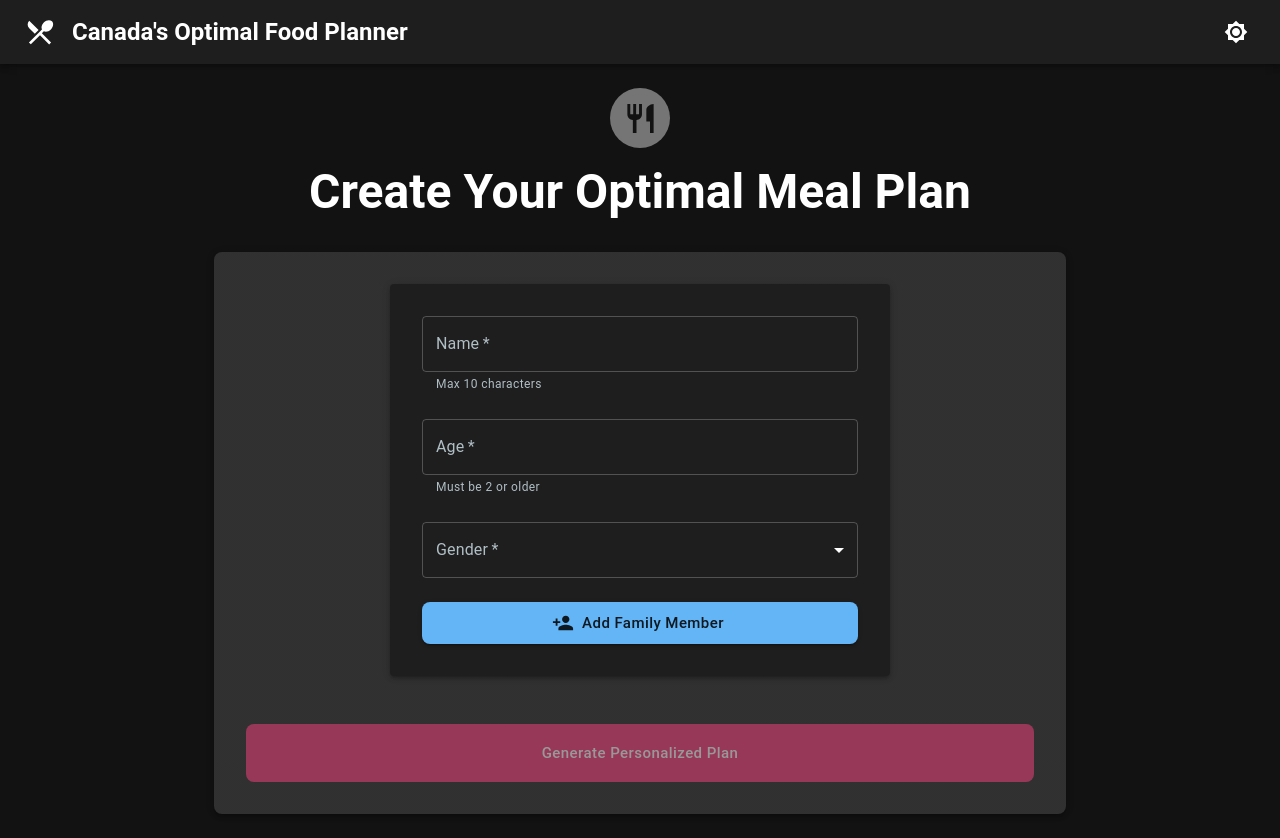
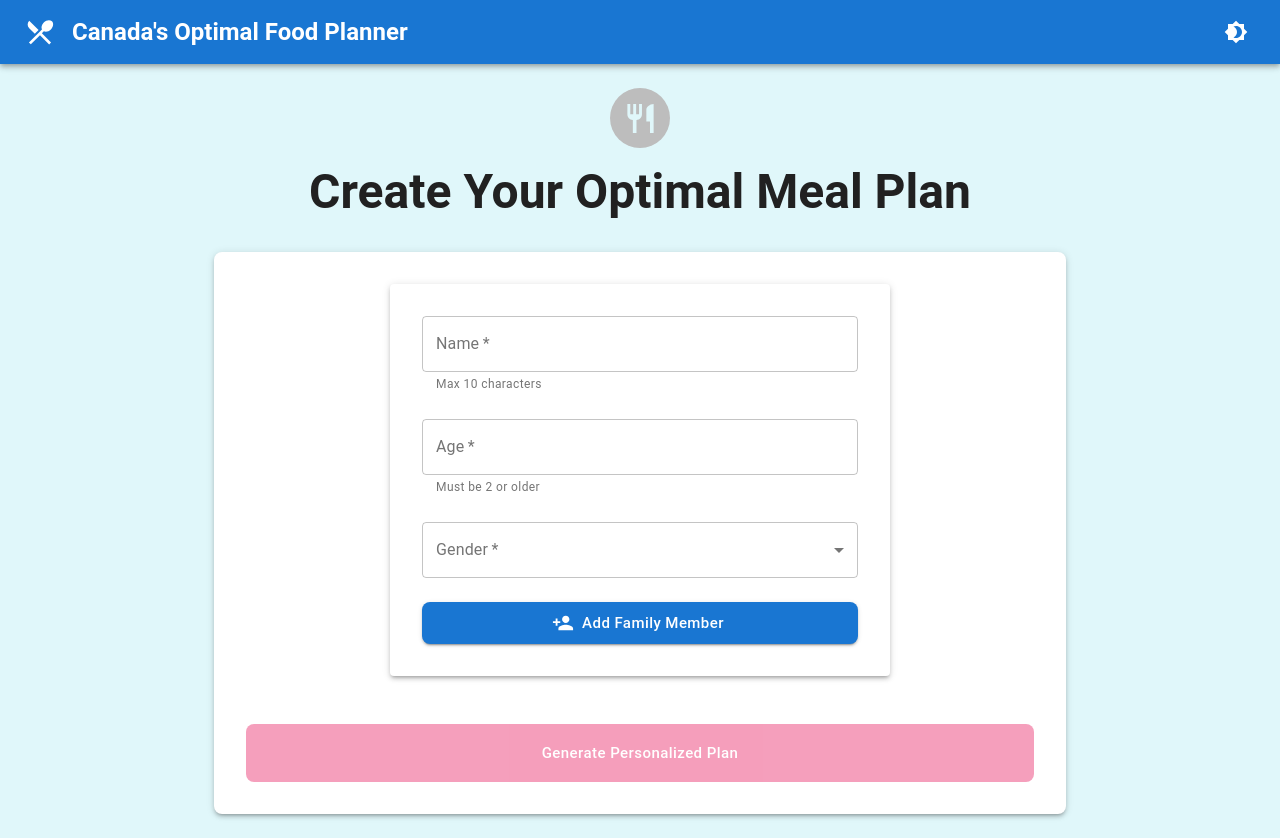
Before and after one commit to reza-yb/signal, a React (Vite) app: page / in a window 1280 px wide. Built offline with nearby package versions, Linux system fonts and the light colour scheme.

Commit message:
hooks moved to hooks directory

```diff
--- a/src/App.tsx
+++ b/src/App.tsx
@@ -1,91 +1,23 @@
-import React, { useEffect, useState, useMemo } from 'react';
-import { BrowserRouter as Router, Route, Routes } from 'react-router-dom';
-import { ThemeProvider, createTheme } from '@mui/material/styles';
-import CssBaseline from '@mui/material/CssBaseline';
-import Box from '@mui/material/Box';
-import { parseCSV } from './utils/csvParser';
-import { FoodGroup, FoodItem, ServingRecommendation, DirectionalStatement, FamilyMember } from './types/foodGuide';
-import { logger } from './utils/logger';
-import { getFilePath } from './config';
-import baseTheme from './theme';
-import Alert from '@mui/material/Alert';
-
+import React, { useState, useMemo } from 'react';
+import { ThemeProvider, CssBaseline, Alert, Box } from '@mui/material';
+import { BrowserRouter as Router, Routes, Route } from 'react-router-dom';
+import { useCSVData } from './hooks/useCSVData';
+import { lightTheme, darkTheme } from './theme';
 import Header from './components/Header';
 import Home from './pages/Home';
 import MyPlan from './pages/MyPlan';
+import { FamilyMember } from './types/foodGuide';
 
 const App: React.FC = () => {
-  const [foodGroups, setFoodGroups] = useState<FoodGroup[]>([]);
-  const [foods, setFoods] = useState<FoodItem[]>([]);
-  const [servings, setServings] = useState<ServingRecommendation[]>([]);
-  const [directionalStatements, setDirectionalStatements] = useState<DirectionalStatement[]>([]);
-  const [error, setError] = useState<string | null>(null);
+  const { foodGroups, foods, servings, directionalStatements, error } = useCSVData();
+  const [familyMembers, setFamilyMembers] = useState<FamilyMember[]>([]);
+  const [mode, setMode] = useState<'light' | 'dark'>('light');
 
-  const [familyMembers, setFamilyMembers] = useState<FamilyMember[]>([]);
+  const theme = useMemo(() => mode === 'light' ? lightTheme : darkTheme, [mode]);
 
-  const [mode, setMode] = useState<'light' | 'dark'>('dark');
-
-  const colorMode = useMemo(
-    () => ({
-      toggleColorMode: () => {
-        setMode((prevMode) => (prevMode === 'light' ? 'dark' : 'light'));
-      },
-    }),
-    [],
-  );
-
-  const theme = useMemo(
-    () =>
-      createTheme({
-        ...baseTheme,
-        palette: {
-          mode,
-          ...(mode === 'light'
-            ? {
-                // Light mode colors
-                primary: { main: '#2196f3' },
-                secondary: { main: '#ff4081' },
-                background: { default: '#f5f5f5', paper: '#ffffff' },
-                text: { primary: '#333333', secondary: '#666666' },
-              }
-            : {
-                // Updated dark mode colors
-                primary: { main: '#64b5f6' },  // Lighter blue
-                secondary: { main: '#ff80ab' },  // Lighter pink
-                background: { default: '#121212', paper: '#1e1e1e' },
-                text: { primary: '#ffffff', secondary: '#b0bec5' },
-              }),
-        },
-      }),
-    [mode],
-  );
-
-  useEffect(() => {
-    const loadCSVData = async () => {
-      try {
-        logger.info('Starting to load CSV data...');
-
-        const foodGroupData = await parseCSV<FoodGroup>(getFilePath('foodGroups'));
-        setFoodGroups(foodGroupData);
-
-        const foodItemData = await parseCSV<FoodItem>(getFilePath('foods'));
-        setFoods(foodItemData);
-
-        const servingData = await parseCSV<ServingRecommendation>(getFilePath('servings'));
-        setServings(servingData);
-
-        const statementData = await parseCSV<DirectionalStatement>(getFilePath('directionalStatements'));
-        setDirectionalStatements(statementData);
-
-        logger.info('All CSV data loaded successfully');
-      } catch (error) {
-        logger.error('Error loading CSV data:', error);
-        setError(`Failed to load CSV data: ${error instanceof Error ? error.message : String(error)}`);
-      }
-    };
-
-    loadCSVData();
-  }, []);
+  const toggleColorMode = () => {
+    setMode((prevMode) => (prevMode === 'light' ? 'dark' : 'light'));
+  };
 
   const generatePlan = (members: FamilyMember[]) => {
     setFamilyMembers(members);
@@ -102,7 +34,7 @@ const App: React.FC = () => {
           width: '100vw',
           bgcolor: 'background.default',
         }}>
-          <Header toggleColorMode={colorMode.toggleColorMode} />
+          <Header toggleColorMode={toggleColorMode} />
           {error && <Alert severity="error">{error}</Alert>}
           <Box component="main" sx={{
             flexGrow: 1,
--- a/src/components/HeaderStyles.tsx
+++ b/src/components/HeaderStyles.tsx
@@ -4,12 +4,8 @@ import Toolbar from '@mui/material/Toolbar';
 import Button from '@mui/material/Button';
 
 export const StyledAppBar = styled(AppBar)(({ theme }) => ({
-  background: theme.palette.mode === 'light'
-    ? theme.palette.primary.main
-    : theme.palette.background.paper,
-  color: theme.palette.mode === 'light'
-    ? theme.palette.primary.contrastText
-    : theme.palette.text.primary,
+  background: theme.palette.primary.main,
+  color: theme.palette.primary.contrastText,
 }));
 
 export const StyledToolbar = styled(Toolbar)({
--- /dev/null
+++ b/src/hooks/useCSVData.ts
@@ -0,0 +1,42 @@
+import { useState, useEffect } from 'react';
+import { parseCSV } from '../utils/csvParser';
+import { getFilePath } from '../config';
+import { FoodGroup, FoodItem, ServingRecommendation, DirectionalStatement } from '../types/foodGuide';
+import { logger } from '../utils/logger';
+
+export const useCSVData = () => {
+  const [foodGroups, setFoodGroups] = useState<FoodGroup[]>([]);
+  const [foods, setFoods] = useState<FoodItem[]>([]);
+  const [servings, setServings] = useState<ServingRecommendation[]>([]);
+  const [directionalStatements, setDirectionalStatements] = useState<DirectionalStatement[]>([]);
+  const [error, setError] = useState<string | null>(null);
+
+  useEffect(() => {
+    const loadCSVData = async () => {
+      try {
+        logger.info('Starting to load CSV data...');
+
+        const foodGroupData = await parseCSV<FoodGroup>(getFilePath('foodGroups'));
+        setFoodGroups(foodGroupData);
+
+        const foodItemData = await parseCSV<FoodItem>(getFilePath('foods'));
+        setFoods(foodItemData);
+
+        const servingData = await parseCSV<ServingRecommendation>(getFilePath('servings'));
+        setServings(servingData);
+
+        const statementData = await parseCSV<DirectionalStatement>(getFilePath('directionalStatements'));
+        setDirectionalStatements(statementData);
+
+        logger.info('All CSV data loaded successfully');
+      } catch (error) {
+        logger.error('Error loading CSV data:', error);
+        setError(`Failed to load CSV data: ${error instanceof Error ? error.message : String(error)}`);
+      }
+    };
+
+    loadCSVData();
+  }, []);
+
+  return { foodGroups, foods, servings, directionalStatements, error };
+};
--- /dev/null
+++ b/src/hooks/useFamilyPlans.ts
@@ -0,0 +1,18 @@
+import { useMemo } from 'react';
+import { FamilyMember, FoodGroup, FoodItem, ServingRecommendation, DirectionalStatement } from '../types/foodGuide';
+import { calculateDailyMenu } from '../utils/menuCalculator';
+
+export const useFamilyPlans = (
+  familyMembers: FamilyMember[],
+  foodGroups: FoodGroup[],
+  foods: FoodItem[],
+  servings: ServingRecommendation[],
+  directionalStatements: DirectionalStatement[]
+) => {
+  return useMemo(() => {
+    return familyMembers.reduce((plans, member) => {
+      plans[member.name] = calculateDailyMenu(member.age, member.gender, foodGroups, foods, servings, directionalStatements);
+      return plans;
+    }, {} as Record<string, FamilyMemberPlan>);
+  }, [familyMembers, foodGroups, foods, servings, directionalStatements]);
+};
--- a/src/pages/MyPlan.tsx
+++ b/src/pages/MyPlan.tsx
@@ -1,12 +1,12 @@
 import React, { useState, useMemo, useEffect } from 'react';
 import { useNavigate } from 'react-router-dom';
 import { Container, Typography, Box, Tabs, Tab } from '@mui/material';
-import { FoodGroup, FoodItem, ServingRecommendation, DirectionalStatement, FamilyMember } from '../types/foodGuide';
+import { FamilyMember } from '../types/foodGuide';
 import ShoppingList from '../components/ShoppingList';
-import { calculateDailyMenu } from '../utils/menuCalculator';
-import { MyPlanProps, FamilyMemberPlan } from './types';
 import FamilyMemberSelector from './FamilyMemberSelector';
 import PlanDisplay from './PlanDisplay';
+import { useFamilyPlans } from '../hooks/useFamilyPlans';
+import {MyPlanProps} from "../types/props.ts";
 
 const MyPlan: React.FC<MyPlanProps> = ({
   familyMembers,
@@ -19,12 +19,7 @@ const MyPlan: React.FC<MyPlanProps> = ({
   const [selectedMember, setSelectedMember] = useState<FamilyMember | null>(familyMembers[0] || null);
   const [activeTab, setActiveTab] = useState<'menu' | 'shopping'>('menu');
 
-  const familyPlans = useMemo(() => {
-    return familyMembers.reduce((plans, member) => {
-      plans[member.name] = calculateDailyMenu(member.age, member.gender, foodGroups, foods, servings, directionalStatements);
-      return plans;
-    }, {} as Record<string, FamilyMemberPlan>);
-  }, [familyMembers, foodGroups, foods, servings, directionalStatements]);
+  const familyPlans = useFamilyPlans(familyMembers, foodGroups, foods, servings, directionalStatements);
 
   useEffect(() => {
     if (Object.keys(familyPlans).length === 0) {
@@ -52,7 +47,7 @@ const MyPlan: React.FC<MyPlanProps> = ({
 
   const allFoods = useMemo(() => {
     const foods = Object.values(familyPlans).flatMap(plan =>
-      Object.values(plan).flatMap(group => group.foods)
+      Object.values(plan as Record<string, { foods: any[] }>).flatMap(group => group.foods)
     );
     console.log('All foods before passing to ShoppingList:', foods);
     return foods;
--- /dev/null
+++ b/src/pages/styles.ts
@@ -0,0 +1,19 @@
+import { styled } from '@mui/material/styles';
+import { Card, Avatar } from '@mui/material';
+
+export const MemberCard = styled(Card)(({ theme }) => ({
+  cursor: 'pointer',
+  display: 'flex',
+  alignItems: 'center',
+  padding: theme.spacing(2),
+  transition: 'all 0.3s ease-in-out',
+  '&:hover': {
+    transform: 'translateY(-3px)',
+    boxShadow: theme.shadows[4],
+  },
+}));
+
+export const MemberAvatar = styled(Avatar)(({ theme }) => ({
+  marginRight: theme.spacing(2),
+  backgroundColor: theme.palette.primary.main,
+}));
--- a/src/theme.ts
+++ b/src/theme.ts
@@ -1,25 +1,49 @@
-import { createTheme } from '@mui/material/styles';
+import { createTheme, ThemeOptions } from '@mui/material/styles';
 
-const baseTheme = createTheme({
+const getTheme = (mode: 'light' | 'dark'): ThemeOptions => ({
   palette: {
+    mode,
+    ...(mode === 'light'
+      ? {
           primary: {
-      main: '#2196f3',
-      light: '#64b5f6',
-      dark: '#1976d2',
+            main: '#1976d2', // Changed to a more visually appealing blue
+            light: '#63a4ff',
+            dark: '#004ba0',
           },
           secondary: {
-      main: '#ff4081',
-      light: '#ff79b0',
-      dark: '#c60055',
+            main: '#d32f2f', // Changed to a more visually appealing red
+            light: '#ff6659',
+            dark: '#9a0007',
           },
           background: {
-      default: '#f5f5f5',
+            default: '#e0f7fa', // Changed to a lighter and more pleasant background color
             paper: '#ffffff',
           },
           text: {
-      primary: '#333333',
-      secondary: '#666666',
+            primary: '#212121', // Changed to a darker shade for better readability
+            secondary: '#757575',
           },
+        }
+      : {
+          primary: {
+            main: '#90caf9', // Changed to a more visually appealing light blue
+            light: '#e3f2fd',
+            dark: '#42a5f5',
+          },
+          secondary: {
+            main: '#f48fb1', // Changed to a more visually appealing light pink
+            light: '#f8bbd0',
+            dark: '#ec407a',
+          },
+          background: {
+            default: '#121212', // Changed to a darker background for better contrast
+            paper: '#1e1e1e',
+          },
+          text: {
+            primary: '#ffffff',
+            secondary: '#b0bec5',
+          },
+        }),
   },
   typography: {
     fontFamily: '"Roboto", "Helvetica", "Arial", sans-serif',
@@ -77,13 +101,13 @@ const baseTheme = createTheme({
         },
         contained: {
           '&:hover': {
-            backgroundColor: '#1976d2', // Darker shade of primary color
+            backgroundColor: '#42a5f5', // Darker shade of primary color
           },
           '&.MuiButton-colorSecondary': {
-            backgroundColor: '#ff4081', // Secondary main color
+            backgroundColor: '#ec407a', // Secondary main color
             color: '#ffffff', // Ensure text color is white or appropriate contrast
             '&:hover': {
-              backgroundColor: '#c60055', // Darker shade of secondary color
+              backgroundColor: '#b0003a', // Darker shade of secondary color
             },
           },
         },
@@ -92,4 +116,5 @@ const baseTheme = createTheme({
   },
 });
 
-export default baseTheme;
+export const lightTheme = createTheme(getTheme('light'));
+export const darkTheme = createTheme(getTheme('dark'));
```
Lines whose indentation alone changed are shown as unchanged.
